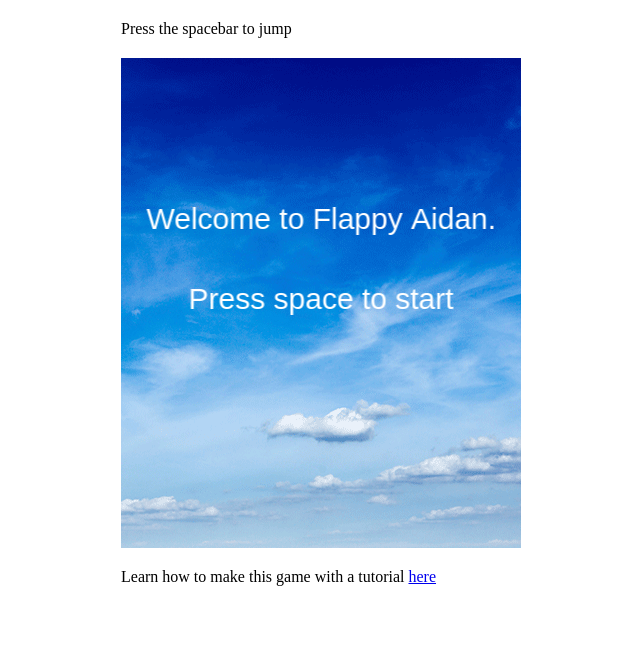
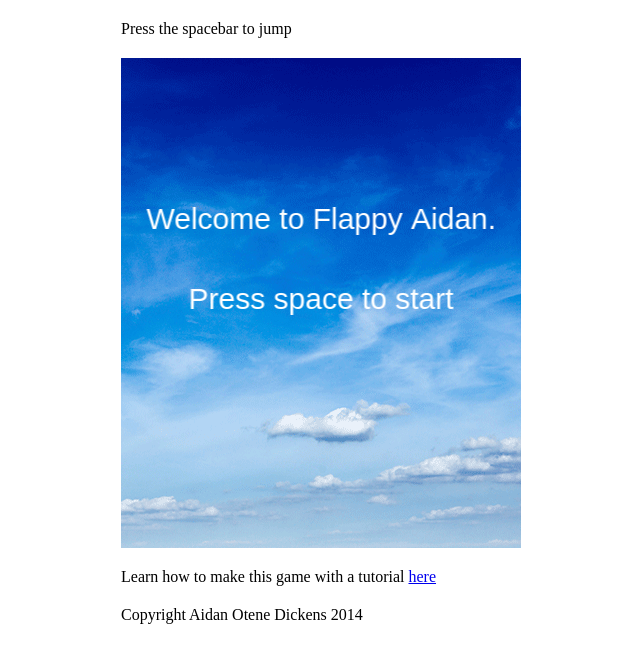
Before and after one commit to Azumuth/flappy_Aidan, a plain HTML site: page index.html in a window 1280 px wide. Shown: the whole page, without its empty margins (319-959 px from the left). Drawn offline with Linux system fonts and the light colour scheme; no server answers; animation ran at ten frames a second.

Commit message:
Update index.html

```diff
--- a/index.html
+++ b/index.html
@@ -26,8 +26,9 @@
 
   <div id="game_div"> </div>
 
+
   <p>Learn how to make this game with a tutorial <a href="http://blog.lessmilk.com/how-to-make-flappy-bird-in-html5-1/">here</a></p>
-
+    <p>Copyright Aidan Otene Dickens 2014</p>
 </body>
 
 </html>
```
